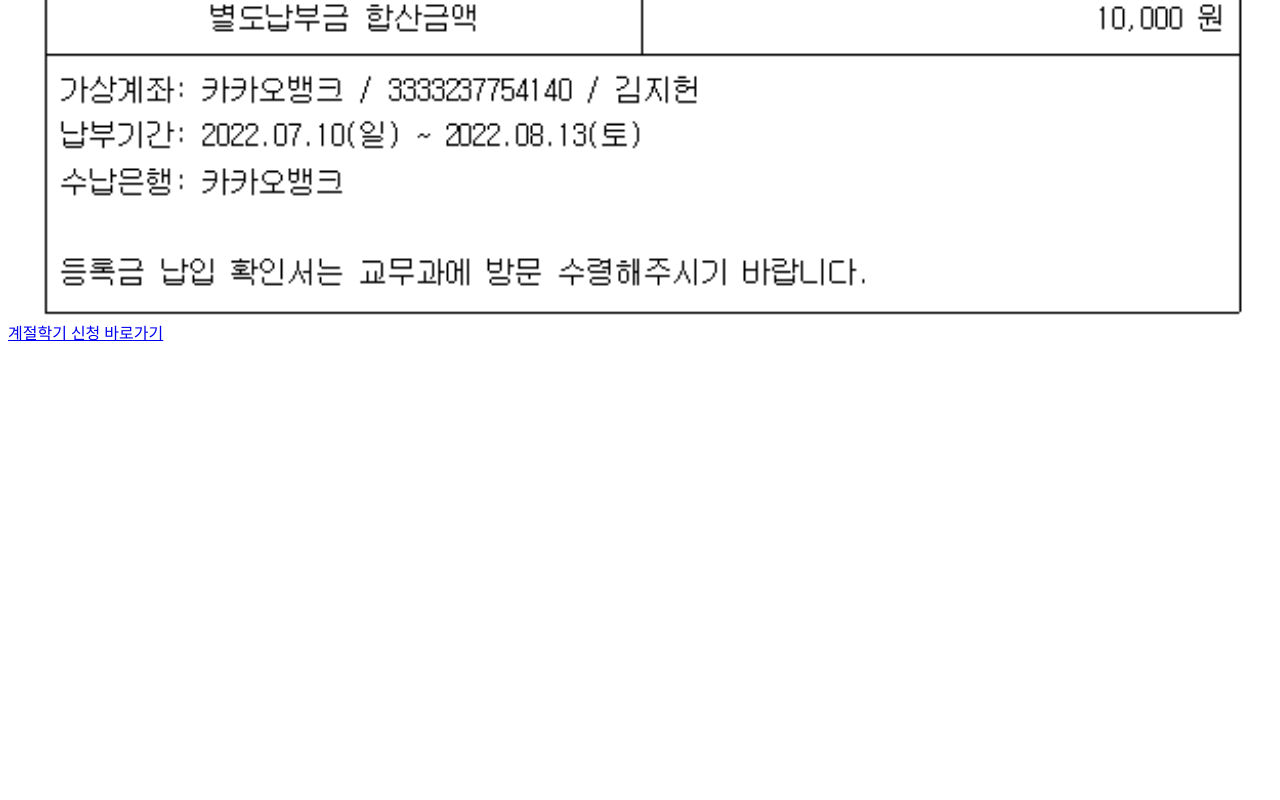
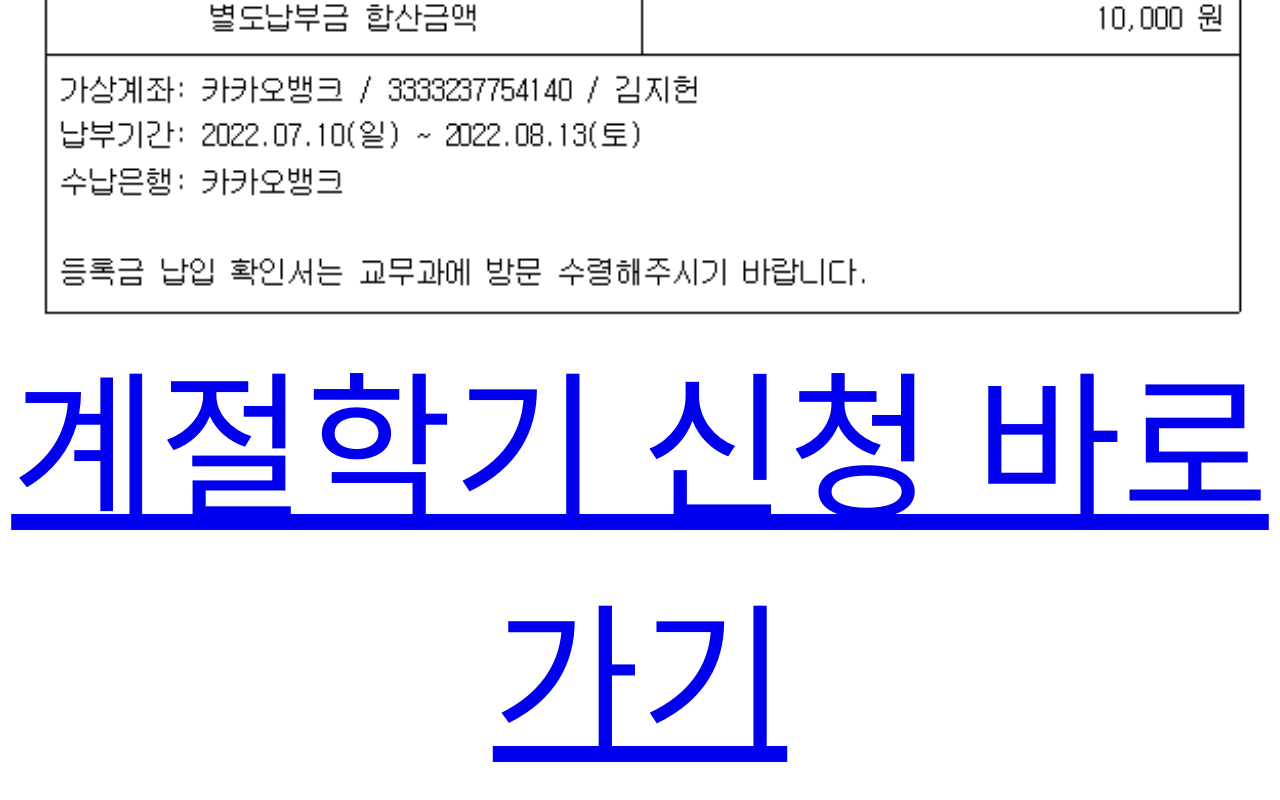
Before and after one commit to yeieun1213/daeyangsam, a plain HTML site: page index.html in a window 1280 px wide. Shown: the part 1425-2225 px from the top of the page. Before the commit the page ends 1777 px from the top, so only its background shows below. Drawn offline with Linux system fonts and the light colour scheme.

Commit message:
하이퍼링크 수정

```diff
--- a/index.html
+++ b/index.html
@@ -14,7 +14,7 @@
                   <div style="width: 100%; vertical-align: middle; padding: 0; margin: 0; text-align: center;">
                     <img style="width: 100%; height: 100%; object-fit: contain;" src="image/고지서.png" alt="" align="middle">
                   </div>
-                    <A href="URL" target="https://forms.gle/TG4Y5WFNsvH52yZh6"> 계절학기 신청 바로가기 </
+                    <A href="https://forms.gle/TG4Y5WFNsvH52yZh6" style="padding-bottom:3rem; margin:0; font-size: 10rem; text-align: center;"> 계절학기 신청 바로가기 </A>
                 </div>
               </div>
             </div>
```
